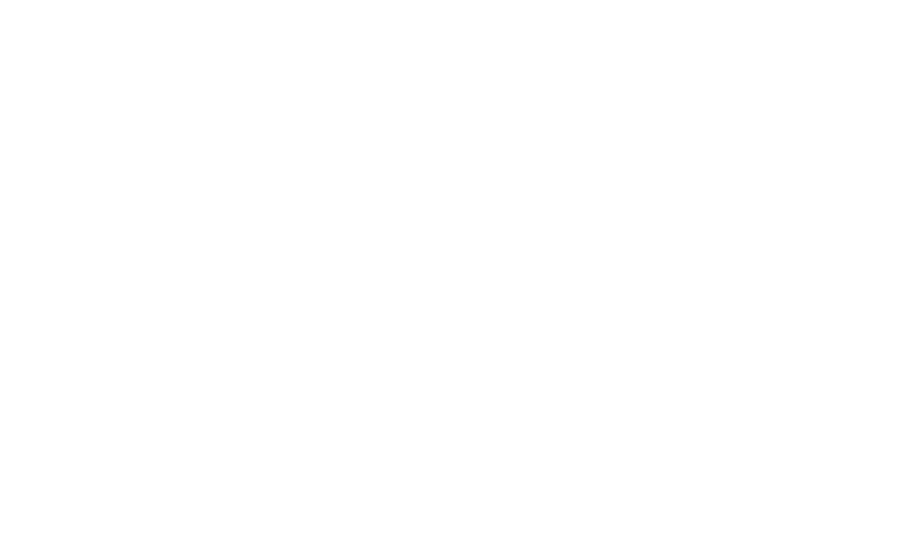
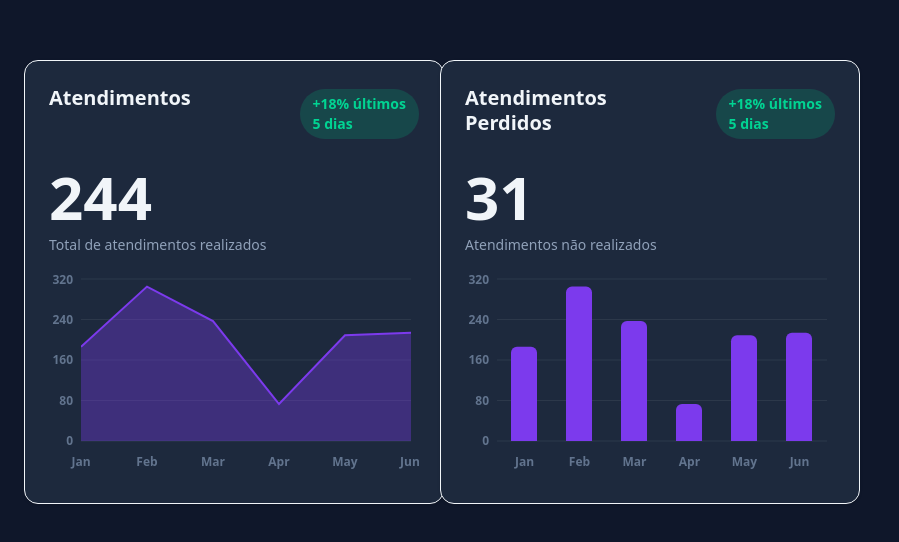
Before and after one commit to ianandriani07/prototipo-grafico, a React (Vite) app: page / in a window 1280 px wide. Shown: the part 118-660 px from the top of the page, without its empty margins (0-899 px from the left). Built offline with nearby package versions, Linux system fonts and the light colour scheme.

Commit message:
Criando componente de Card com gráfico

```diff
--- a/package.json
+++ b/package.json
@@ -10,6 +10,7 @@
     "preview": "vite preview"
   },
   "dependencies": {
+    "@radix-ui/react-slot": "^1.2.4",
     "@tailwindcss/vite": "^4.1.18",
     "class-variance-authority": "^0.7.1",
     "clsx": "^2.1.1",
--- a/src/App.tsx
+++ b/src/App.tsx
@@ -1,41 +1,116 @@
-import { Bar, BarChart } from "recharts"
+import { Bar, BarChart, CartesianGrid, XAxis, YAxis, Area, AreaChart } from "recharts"
 import {
   ChartContainer,
   type ChartConfig,
+  ChartTooltip,
+  ChartTooltipContent,
 } from "@/components/ui/chart"
 
-import { XAxis, YAxis, CartesianGrid } from "recharts"
+import { MetricCard } from "@/components/KpiCard" // caminho exemplo
 
 const chartData = [
-  { month: "January", desktop: 186, mobile: 80 },
-  { month: "February", desktop: 305, mobile: 200 },
-  { month: "March", desktop: 237, mobile: 120 },
-  { month: "April", desktop: 73, mobile: 190 },
-  { month: "May", desktop: 209, mobile: 130 },
-  { month: "June", desktop: 214, mobile: 140 },
+  { month: "January", desktop: 186 },
+  { month: "February", desktop: 305 },
+  { month: "March", desktop: 237 },
+  { month: "April", desktop: 73 },
+  { month: "May", desktop: 209 },
+  { month: "June", desktop: 214 },
 ]
+
 const chartConfig = {
-  desktop: {
-    label: "Desktop",
-    color: "#2563eb",
-  },
-  mobile: {
-    label: "Mobile",
-    color: "#60a5fa",
-  },
+  desktop: { label: "Desktop", color: "#7c3aed" },
 } satisfies ChartConfig
 
 export function App() {
+  return (
+    <div className="bg-background flex min-h-screen items-center justify-center p-6 grid grid-cols-3 gap-4">
+      <MetricCard
+        title={<>Atendimentos</>}
+        badgeText={<>+18% últimos <br /> 5 dias</>}
+        value={244}
+        subtitle="Total de atendimentos realizados"
+      >
+        <ChartContainer config={chartConfig} className="h-52 w-full">
+           <AreaChart
+            data={chartData}
+            margin={{ top: 8, right: 8, left: 0, bottom: 8 }}
+            >
+              <CartesianGrid vertical={false} strokeOpacity={0.15} />
 
-  return (
-    <ChartContainer config={chartConfig} className="h-[300px] w-full">
-      <BarChart data={chartData}>
-        <CartesianGrid vertical={false} />
-        <XAxis dataKey="month" />
-        <YAxis />
-        <Bar dataKey="desktop" fill="var(--color-desktop)" radius={4} />
-        <Bar dataKey="mobile" fill="var(--color-mobile)" radius={4} />
-      </BarChart>
-  </ChartContainer>
+              <XAxis
+                dataKey="month"
+                tickLine={false}
+                axisLine={false}
+                tickMargin={10}
+                tick={{ fill: "#94a3b8", fontSize: 12, fontWeight: 600 }}
+                tickFormatter={(v) => v.slice(0, 3)}
+              />
+
+              <YAxis
+                tickLine={false}
+                axisLine={false}
+                tick={{ fill: "#94a3b8", fontSize: 12, fontWeight: 600 }}
+                width={32}
+              />
+
+              <Area
+                type="linear"
+                dataKey="desktop"
+                stroke="var(--color-desktop)"
+                fill="var(--color-desktop)"
+                fillOpacity={0.35}
+                strokeWidth={2}
+              />
+
+            </AreaChart>
+        </ChartContainer>
+      </MetricCard>
+      <MetricCard
+        title={
+          <>
+            Atendimentos <br /> Perdidos
+          </>
+        }
+        badgeText={
+          <>
+            +18% últimos <br /> 5 dias
+          </>
+        }
+        value={31}
+        subtitle="Atendimentos não realizados"
+      >
+        <ChartContainer config={chartConfig} className="h-52 w-full">
+          <BarChart
+            data={chartData}
+            margin={{ top: 8, right: 8, left: 0, bottom: 8 }}
+          >
+            <CartesianGrid vertical={false} strokeOpacity={0.15} />
+
+            <XAxis
+              dataKey="month"
+              tickLine={false}
+              axisLine={false}
+              tickMargin={10}
+              tick={{ fill: "#94a3b8", fontSize: 12, fontWeight: 600 }}
+              tickFormatter={(v) => v.slice(0, 3)}
+            />
+
+            <YAxis
+              tickLine={false}
+              axisLine={false}
+              tick={{ fill: "#94a3b8", fontSize: 12, fontWeight: 600 }}
+              width={32}
+            />
+
+            <Bar
+              dataKey="desktop"
+              fill="var(--color-desktop)"
+              radius={[6, 6, 0, 0]}
+              barSize={26}
+            />
+          </BarChart>
+        </ChartContainer>
+      </MetricCard>
+    </div>
   )
 }
--- /dev/null
+++ b/src/components/KpiCard.tsx
@@ -0,0 +1,54 @@
+import { Card, CardHeader, CardTitle, CardContent } from "@/components/ui/card"
+import { Badge } from "@/components/ui/badge"
+
+type MetricCardProps = {
+  title: React.ReactNode
+  subtitle: string
+  value: number | string
+  badgeText?: React.ReactNode
+  children: React.ReactNode
+}
+
+export function MetricCard({
+  title,
+  subtitle,
+  value,
+  badgeText,
+  children,
+}: MetricCardProps) {
+  return (
+    <Card className="bg-slate-800 text-slate-100 w-[420px]">
+      <CardHeader className="pb-0 pt-0 flex justify-between gap-2">
+        <CardTitle className="text-xl font-bold leading-tight">
+          {title}
+        </CardTitle>
+
+        {badgeText && (
+          <Badge
+            className="
+              mt-1
+              bg-emerald-500/20
+              text-emerald-400
+              px-3
+              py-1
+              text-sm
+              font-semibold
+              rounded-full
+            "
+          >
+            {badgeText}
+          </Badge>
+        )}
+      </CardHeader>
+
+      <CardContent className="pt-1 pb-0">
+        <div className="mb-4">
+          <div className="text-6xl font-extrabold leading-none">{value}</div>
+          <div className="mt-2 text-sm text-slate-400">{subtitle}</div>
+        </div>
+
+        {children}
+      </CardContent>
+    </Card>
+  )
+}
--- /dev/null
+++ b/src/components/ui/badge.tsx
@@ -0,0 +1,46 @@
+import * as React from "react"
+import { Slot } from "@radix-ui/react-slot"
+import { cva, type VariantProps } from "class-variance-authority"
+
+import { cn } from "@/lib/utils"
+
+const badgeVariants = cva(
+  "inline-flex items-center justify-center rounded-full border px-2 py-0.5 text-xs font-medium w-fit whitespace-nowrap shrink-0 [&>svg]:size-3 gap-1 [&>svg]:pointer-events-none focus-visible:border-ring focus-visible:ring-ring/50 focus-visible:ring-[3px] aria-invalid:ring-destructive/20 dark:aria-invalid:ring-destructive/40 aria-invalid:border-destructive transition-[color,box-shadow] overflow-hidden",
+  {
+    variants: {
+      variant: {
+        default:
+          "border-transparent bg-primary text-primary-foreground [a&]:hover:bg-primary/90",
+        secondary:
+          "border-transparent bg-secondary text-secondary-foreground [a&]:hover:bg-secondary/90",
+        destructive:
+          "border-transparent bg-destructive text-white [a&]:hover:bg-destructive/90 focus-visible:ring-destructive/20 dark:focus-visible:ring-destructive/40 dark:bg-destructive/60",
+        outline:
+          "text-foreground [a&]:hover:bg-accent [a&]:hover:text-accent-foreground",
+      },
+    },
+    defaultVariants: {
+      variant: "default",
+    },
+  }
+)
+
+function Badge({
+  className,
+  variant,
+  asChild = false,
+  ...props
+}: React.ComponentProps<"span"> &
+  VariantProps<typeof badgeVariants> & { asChild?: boolean }) {
+  const Comp = asChild ? Slot : "span"
+
+  return (
+    <Comp
+      data-slot="badge"
+      className={cn(badgeVariants({ variant }), className)}
+      {...props}
+    />
+  )
+}
+
+export { Badge, badgeVariants }
--- a/src/index.css
+++ b/src/index.css
@@ -1,5 +1,4 @@
 @import "tailwindcss";
-@import "tw-animate-css";
 
 @custom-variant dark (&:is(.dark *));
 
@@ -46,7 +45,7 @@
 
 :root {
   --radius: 0.625rem;
-  --background: oklch(1 0 0);
+  --background: #0f172a; /* background padrão */
   --foreground: oklch(0.129 0.042 264.695);
   --card: oklch(1 0 0);
   --card-foreground: oklch(0.129 0.042 264.695);
@@ -56,7 +55,7 @@
   --primary-foreground: oklch(0.984 0.003 247.858);
   --secondary: oklch(0.968 0.007 247.896);
   --secondary-foreground: oklch(0.208 0.042 265.755);
-  --muted: oklch(0.968 0.007 247.896);
+  --muted: #1e293b; /* hoever */
   --muted-foreground: oklch(0.554 0.046 257.417);
   --accent: oklch(0.968 0.007 247.896);
   --accent-foreground: oklch(0.208 0.042 265.755);
@@ -116,7 +115,7 @@
 
 @layer base {
   * {
-    @apply border-border outline-ring/50;
+    @apply outline-ring/50;
   }
   body {
     @apply bg-background text-foreground;
--- a/src/main.tsx
+++ b/src/main.tsx
@@ -1,6 +1,7 @@
 import { StrictMode } from 'react'
 import { createRoot } from 'react-dom/client'
 import { App } from './App.tsx'
+import "./index.css"
 
 createRoot(document.getElementById('root')!).render(
   <StrictMode>
```
Also changed, not shown: src/components/example-chat.tsx (deleted, +0 -39 lines), 1 other file (tests, documents, lock files or other folders).
